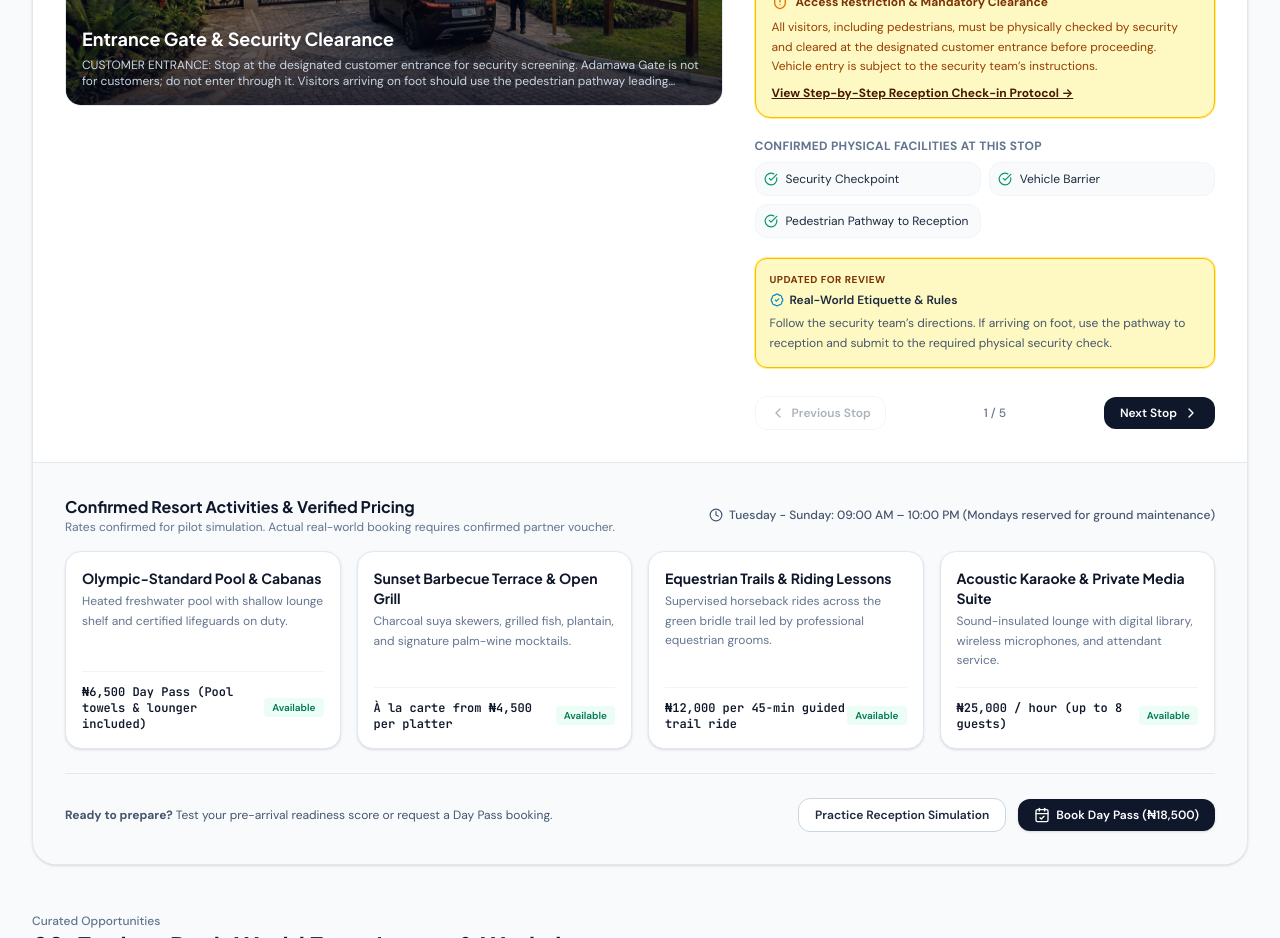
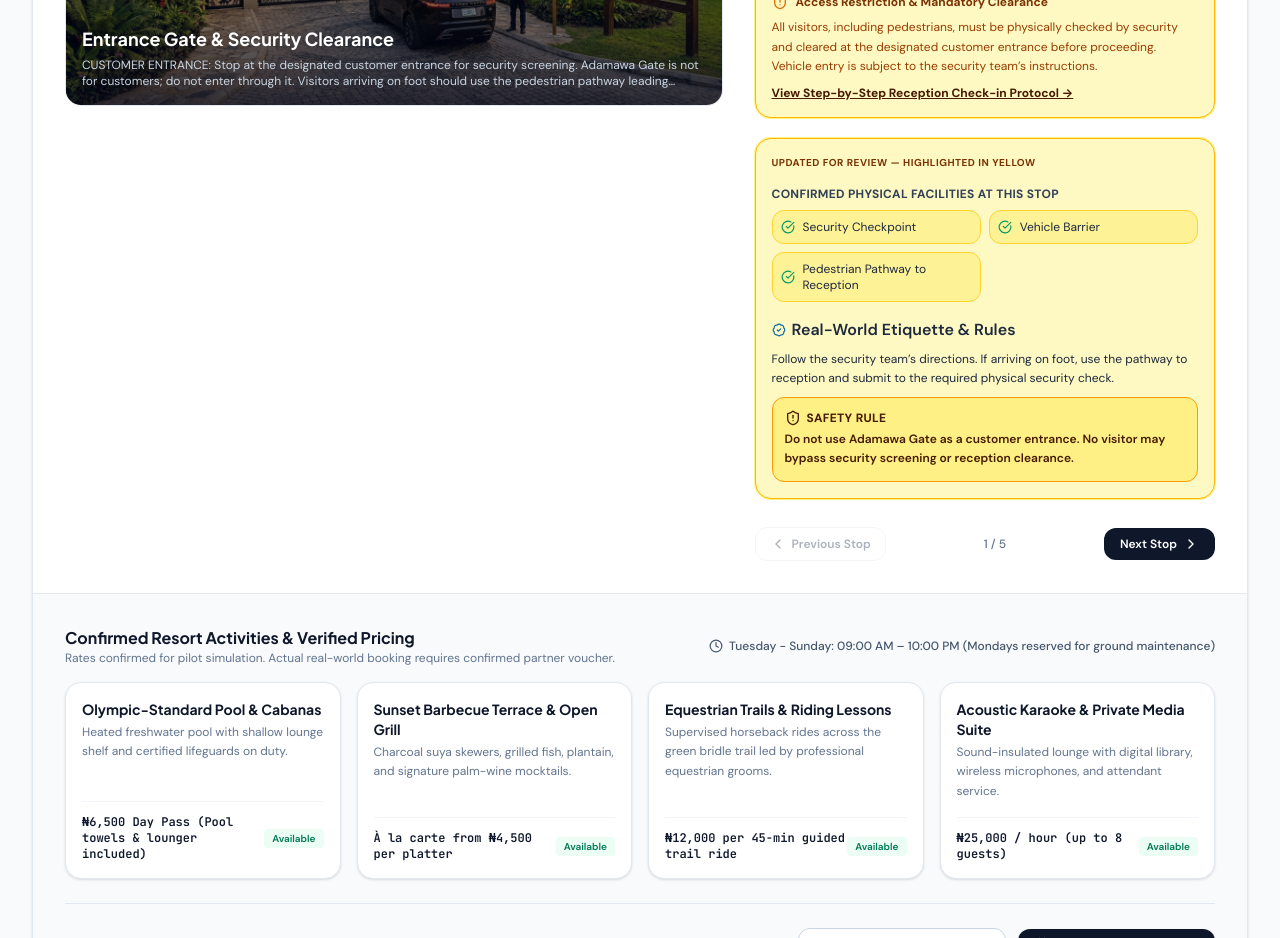
Before and after one commit to ArtwayVince/J-off, a React (Vite) app: page / in a window 1280 px wide. Shown: the part 1260-2198 px from the top of the page. Built offline with nearby package versions, Linux system fonts and the light colour scheme.

Commit message:
Highlight all revised Yuby gate and parking instructions

```diff
--- a/src/components/views/InteractiveResortTour.tsx
+++ b/src/components/views/InteractiveResortTour.tsx
@@ -190,39 +190,52 @@ export const InteractiveResortTour: React.FC<Props> = ({
                 </div>
               )}
 
+              {/* Updated facilities, etiquette and safety guidance */}
+              <div className={`rounded-2xl border p-4 space-y-4 ${['tour_01_gate', 'tour_02_driveway'].includes(currentStop.id) ? 'bg-yellow-100 border-amber-400 ring-1 ring-yellow-200' : 'bg-white border-slate-200'}`}>
+                {['tour_01_gate', 'tour_02_driveway'].includes(currentStop.id) && (
+                  <div className="text-[10px] font-extrabold uppercase tracking-wider text-amber-900">Updated for review — highlighted in yellow</div>
+                )}
+
                 {/* Confirmed Facilities Checklist */}
                 <div>
-                <span className="text-xs font-bold text-slate-500 uppercase tracking-wide block mb-2">
+                  <span className="text-xs font-bold text-slate-700 uppercase tracking-wide block mb-2">
                     Confirmed Physical Facilities at this Stop
                   </span>
                   <div className="grid grid-cols-1 sm:grid-cols-2 gap-2">
                     {currentStop.confirmedFacilities.map((fac, i) => (
                       <div
                         key={i}
-                      className="flex items-center gap-2 p-2 bg-slate-50 rounded-xl border border-slate-100 text-xs text-slate-800"
+                        className={`flex items-center gap-2 p-2 rounded-xl border text-xs text-slate-800 ${['tour_01_gate', 'tour_02_driveway'].includes(currentStop.id) ? 'bg-yellow-200/70 border-amber-300' : 'bg-slate-50 border-slate-100'}`}
                       >
                         <CheckCircle className="w-3.5 h-3.5 text-emerald-600 shrink-0" />
-                      <span className="truncate">{fac}</span>
+                        <span>{fac}</span>
                       </div>
                     ))}
                   </div>
                 </div>
 
                 {/* Etiquette & Safety Notice */}
-              <div className={`p-3.5 rounded-xl border text-xs space-y-1.5 ${['tour_01_gate', 'tour_02_driveway'].includes(currentStop.id) ? 'bg-yellow-100 border-amber-400 ring-1 ring-yellow-200' : 'bg-slate-50 border-slate-200'}`}>
-                {['tour_01_gate', 'tour_02_driveway'].includes(currentStop.id) && (
-                  <div className="text-[10px] font-extrabold uppercase tracking-wider text-amber-900">Updated for review</div>
-                )}
+                <div className="space-y-2">
                   <div className="flex items-center gap-1.5 font-semibold text-slate-800">
-                  <BadgeCheck className="w-3.5 h-3.5 text-sky-600" />
+                    <BadgeCheck className="w-3.5 h-3.5 text-sky-700" />
                     <span>Real-World Etiquette & Rules</span>
                   </div>
-                <p className="text-slate-600 leading-relaxed">{currentStop.etiquetteNotes}</p>
+                  <p className="text-slate-800 leading-relaxed text-xs">{currentStop.etiquetteNotes}</p>
+                  {currentStop.safetyRule && (
+                    <div className="rounded-xl border border-amber-500 bg-yellow-200 p-3 text-xs font-semibold text-amber-950">
+                      <div className="mb-1 flex items-center gap-1.5 font-extrabold uppercase tracking-wide">
+                        <ShieldAlert className="w-4 h-4 shrink-0" />
+                        <span>Safety Rule</span>
+                      </div>
+                      <p className="leading-relaxed">{currentStop.safetyRule}</p>
+                    </div>
+                  )}
                   {currentStop.verifiedCostNote && (
-                  <p className="text-slate-900 font-semibold pt-1 border-t border-slate-200/60">
+                    <p className="text-slate-900 font-semibold pt-2 border-t border-amber-300/70 text-xs">
                       Pricing Note: {currentStop.verifiedCostNote}
                     </p>
                   )}
+                </div>
               </div>
 
               {/* Prev / Next Stop Navigation */}
```
Lines whose indentation alone changed are shown as unchanged.
